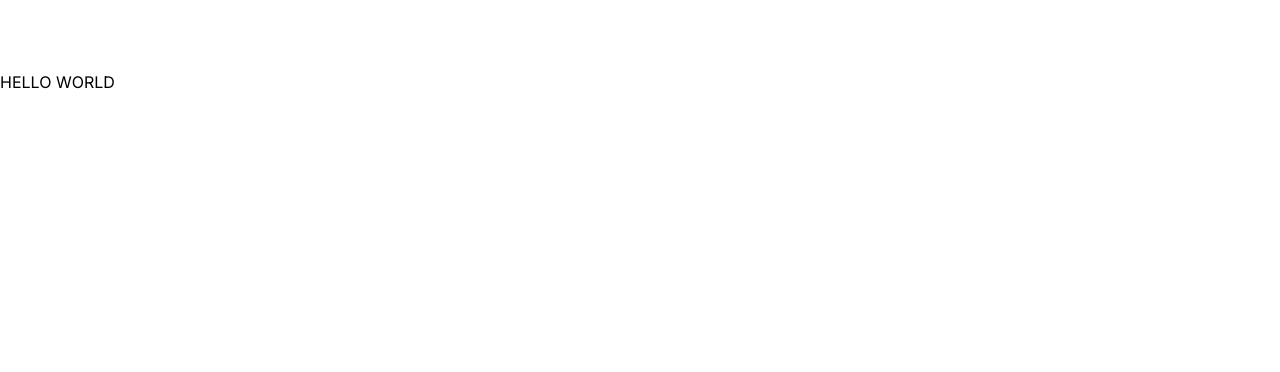
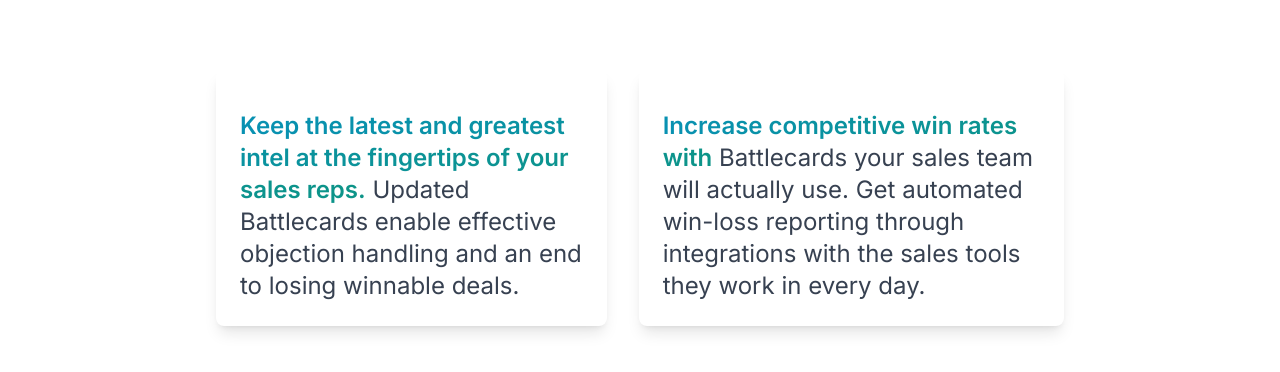
Before and after one commit to mariames/nextjs_aceternity_ui_1, a Next.js app: page / in a window 1280 px wide. Shown: the part 1783-2155 px from the top of the page. Before the commit the page ends 1877 px from the top, so only its background shows below. Built offline with nearby package versions, Linux system fonts and the light colour scheme.

Commit message:
Info cards have been added

```diff
--- a/app/page.tsx
+++ b/app/page.tsx
@@ -1,11 +1,13 @@
+import { Navbar } from "@/components/Navbar";
+import Hero from "@/components/Hero";
+import { InfoCards } from "@/components/InfoCard";
 //import Clients from "@/components/Clients";
 //import Competitors from "@/components/Competitors";
 //import Footer from "@/components/Footer";
 
-//import { InfoCards } from "@/components/InfoCard";
+//
 //import Leaders from "@/components/Leaders";
-import { Navbar } from "@/components/Navbar";
-import Hero from "@/components/Hero";
+
 //import { StickyScrollRevealDemo } from "@/components/StickyScrollDemo";
 //import { VideoYT } from "@/components/VideoYT";
 
@@ -14,7 +16,7 @@ export default function Home() {
     <main>
       <Navbar />
       <Hero />
-      <h3>HELLO WORLD</h3>
+      <InfoCards />
     </main>
   );
 }
@@ -23,7 +25,7 @@ export default function Home() {
       {/*
 
 
-      <InfoCards />
+
       <Competitors/>
       <Leaders/>
       <StickyScrollRevealDemo />
```
